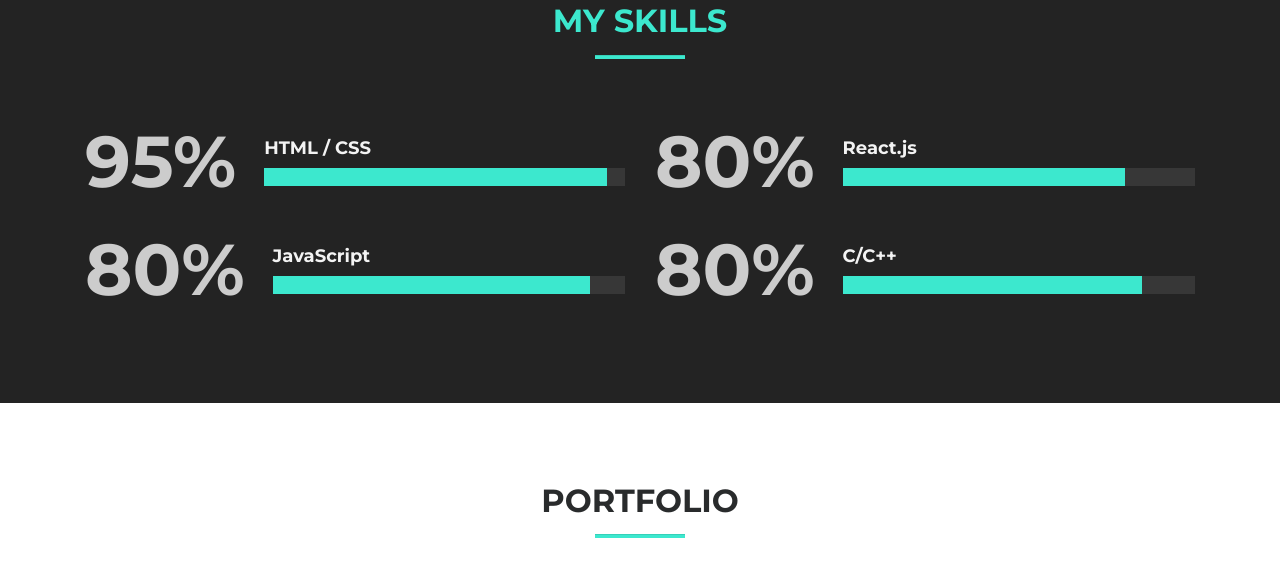
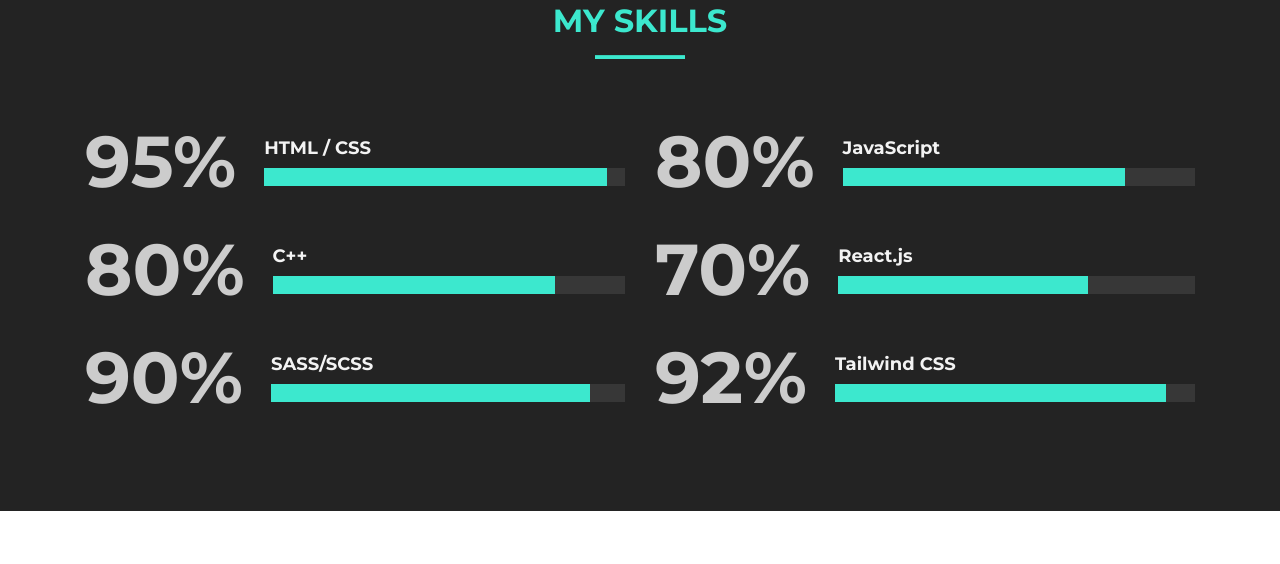
Before and after one commit to Vaibhav6234/Portfolio, a plain HTML site: page index.html in a window 1280 px wide. Shown: the part 1965-2529 px from the top of the page. Drawn offline with nearby package versions, Linux system fonts and the light colour scheme.

Commit message:
adding new skills

```diff
--- a/index.html
+++ b/index.html
@@ -87,7 +87,7 @@
               <div class="skill col-12 col-lg-6">
                   <div class="skills__percent">80%</div>
                   <div class="progress-container">
-                      <strong>React.js</strong>
+                      <strong>JavaScript</strong>
                       <div class="progress">
                           <div class="progress-bar" style="width: 80%"></div>
                       </div>
@@ -96,18 +96,37 @@
               <div class="skill col-12 col-lg-6">
                   <div class="skills__percent">80%</div>
                   <div class="progress-container">
-                      <strong>JavaScript</strong>
+                      <strong>C++</strong>
+                      <div class="progress">
+                          <div class="progress-bar" style="width: 80%"></div>
+                      </div>
+                  </div>
+              </div>
+
+              <div class="skill col-12 col-lg-6">
+                  <div class="skills__percent">70%</div>
+                  <div class="progress-container">
+                      <strong>React.js</strong>
+                      <div class="progress">
+                          <div class="progress-bar" style="width: 70%"></div>
+                      </div>
+                  </div>
+              </div>
+              <div class="skill col-12 col-lg-6">
+                  <div class="skills__percent">90%</div>
+                  <div class="progress-container">
+                      <strong>SASS/SCSS</strong>
                       <div class="progress">
                           <div class="progress-bar" style="width: 90%"></div>
                       </div>
                   </div>
               </div>
               <div class="skill col-12 col-lg-6">
-                  <div class="skills__percent">80%</div>
+                  <div class="skills__percent">92%</div>
                   <div class="progress-container">
-                      <strong>C/C++</strong>
+                      <strong>Tailwind CSS</strong>
                       <div class="progress">
-                          <div class="progress-bar" style="width: 85%"></div>
+                          <div class="progress-bar" style="width: 92%"></div>
                       </div>
                   </div>
               </div>
```
